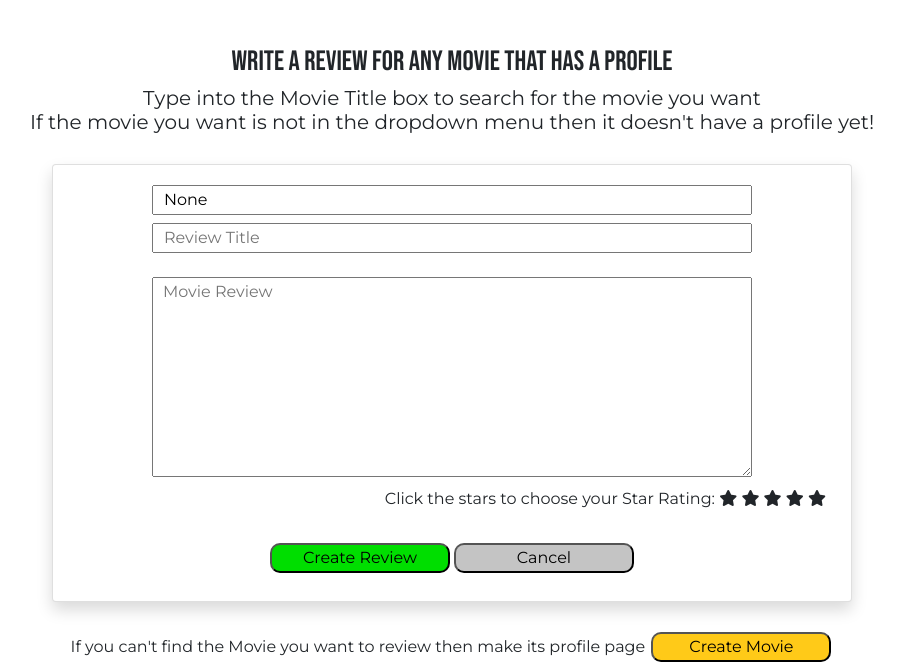
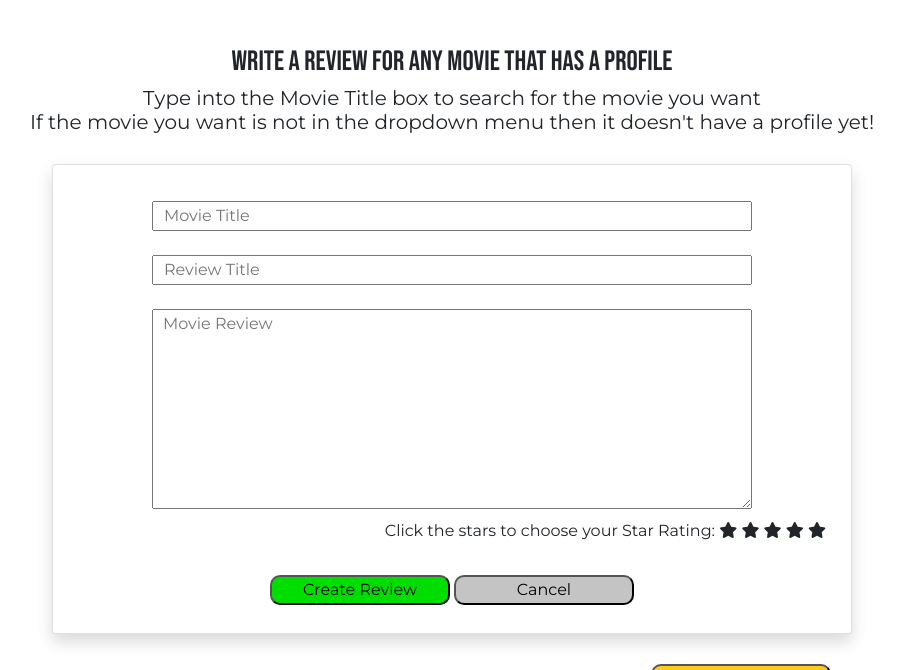
Before and after one commit to nlenno1/moviewiki-ms3, a Flask app: page /create-review in a window 1280 px wide. Shown: the part 237-907 px from the top of the page, without its empty margins (188-1092 px from the left). Run offline with Flask 2, Linux system fonts and the light colour scheme; data that the repository does not hold is empty; some libraries are stand-ins or nearby versions.

Commit message:
remove create moview when creating a review for a specific movie

```diff
--- a/templates/create-review.html
+++ b/templates/create-review.html
@@ -8,7 +8,7 @@
         <h5>Type into the Movie Title box to search for the movie you want<br>If the movie you want is not in the dropdown menu then it doesn't have a profile yet!</h5>
         <form method="POST" action="{{ url_for('create_review') }}">
             <div id="add-review" class="card form-card card-large generic-form input-large shadow">
-                {% if selected_movie_title == 'new' %}
+                {% if selected_movie_title == None %}
                     <input type="list" name=selected-movie-title list="movie-titles" class="mt-3 mb-4" placeholder="Movie Title">
                     <datalist id="movie-titles">
                         {% for movie in movie_title_list %}
@@ -40,10 +40,12 @@
                 </div>
             </div>
         </form>
-        <div class="mb-5">
-            <span>If you can't find the Movie you want to review then make its profile page</span>
-            <button type="submit" class="generic-button button-color-gold"><a href="{{ url_for('create_movie') }}">Create Movie</a></button>
-        </div>
+        {% if selected_movie_title == None %}
+            <div class="mb-5">
+                <span>If you can't find the Movie you want to review then make its profile page</span>
+                <button type="submit" class="generic-button button-color-gold"><a href="{{ url_for('create_movie') }}">Create Movie</a></button>
+            </div>
+        {% endif %}
     </div>
 
 
```
